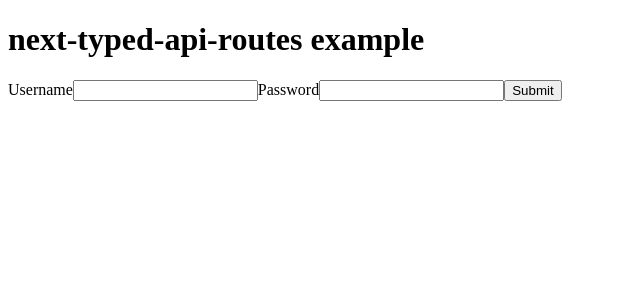
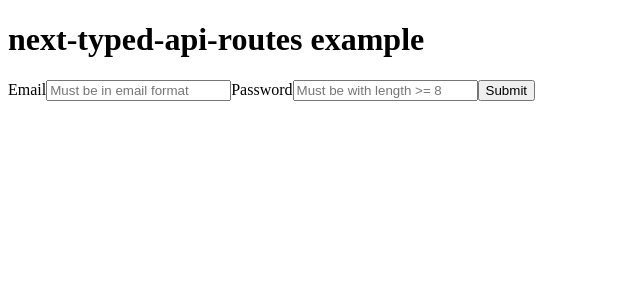
Before and after one commit to ddadaal/next-typed-api-routes, a Next.js app in the folder example/: page / in a window 1280 px wide. Shown: the top 300 px of the page, without its empty margins (0-640 px from the left). Built offline with nearby package versions, Linux system fonts and the light colour scheme; what @ddadaal/next-typed-api-routes would draw is missing.

Commit message:
fix: enable coerceTypes

```diff
--- a/example/src/pages/api/login/[username].ts
+++ b/example/src/pages/api/login/[username].ts
@@ -7,7 +7,9 @@ import type { LoginInfo } from "../../../models/LoginInfo";
 export interface LoginSchema {
   method: "GET";
 
-  query: LoginInfo;
+  query: LoginInfo & {
+    testNumberQuery?: number;
+  };
 
   responses: {
     200: { token: string; }
--- a/example/src/pages/index.tsx
+++ b/example/src/pages/index.tsx
@@ -14,17 +14,25 @@ const Home: NextPage = () => {
         <form onSubmit={async (e) => {
           e.preventDefault();
           const resp =
-           await api.login({ query: { username, password } })
+           await api.login({ query: { username, password, testNumberQuery: 3 } })
              .httpError(401, ({ reason }) => {
                alert("Failed. Reason: " + reason);
              });
           alert("Success. Token: " + resp.token);
         }}
         >
-          <label htmlFor="username">Username</label>
-          <input id="username" onChange={(e) => setUsername(e.target.value)} />
+          <label htmlFor="Email">Email</label>
+          <input
+            id="username"
+            placeholder="Must be in email format"
+            onChange={(e) => setUsername(e.target.value)}
+          />
           <label htmlFor="password">Password</label>
-          <input id="password" onChange={(e) => setPassword(e.target.value)} />
+          <input
+            id="password"
+            placeholder="Must be with length >= 8"
+            onChange={(e) => setPassword(e.target.value)}
+          />
           <button type="submit">
             Submit
           </button>
```
Also changed, not shown: 2 other files (tests, documents, lock files or other folders).
